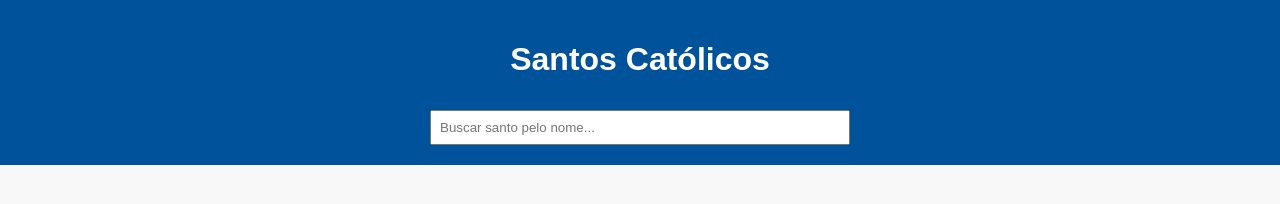
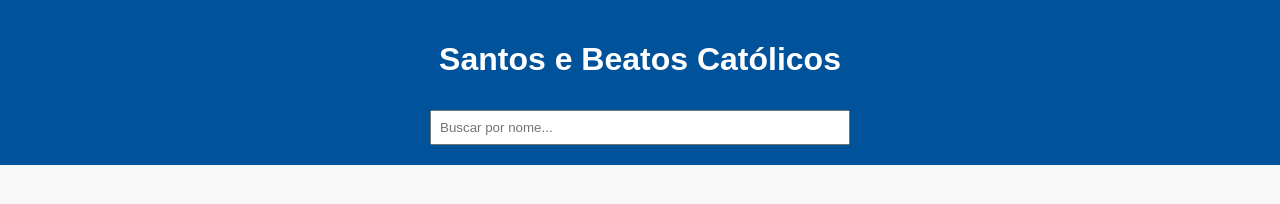
Before and after one commit to Inocencio1236/santos-catolicos2, a plain HTML site: page index.html in a window 1280 px wide. Drawn offline with Linux system fonts and the light colour scheme.

Commit message:
Update index.html

```diff
--- a/index.html
+++ b/index.html
@@ -3,17 +3,17 @@
 <head>
   <meta charset="UTF-8" />
   <meta name="viewport" content="width=device-width, initial-scale=1.0"/>
-  <title>Santos Católicos</title>
+  <title>Santos e Beatos Católicos</title>
   <link rel="stylesheet" href="style.css" />
 </head>
 <body>
   <header>
-    <h1>Santos Católicos</h1>
-    <input type="text" id="search" placeholder="Buscar santo pelo nome..."/>
+    <h1>Santos e Beatos Católicos</h1>
+    <input type="text" id="search" placeholder="Buscar por nome..." />
   </header>
 
   <main id="santos-container">
-    <!-- Os santos aparecerão aqui -->
+    <!-- Os santos/beatos aparecerão aqui -->
   </main>
 
   <script src="script.js"></script>
```
